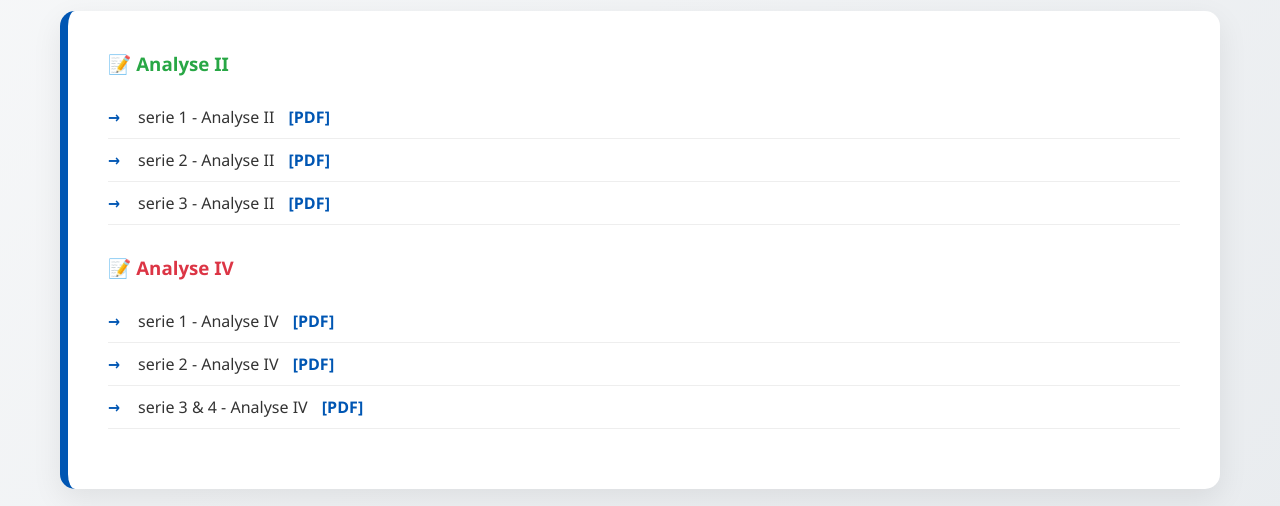
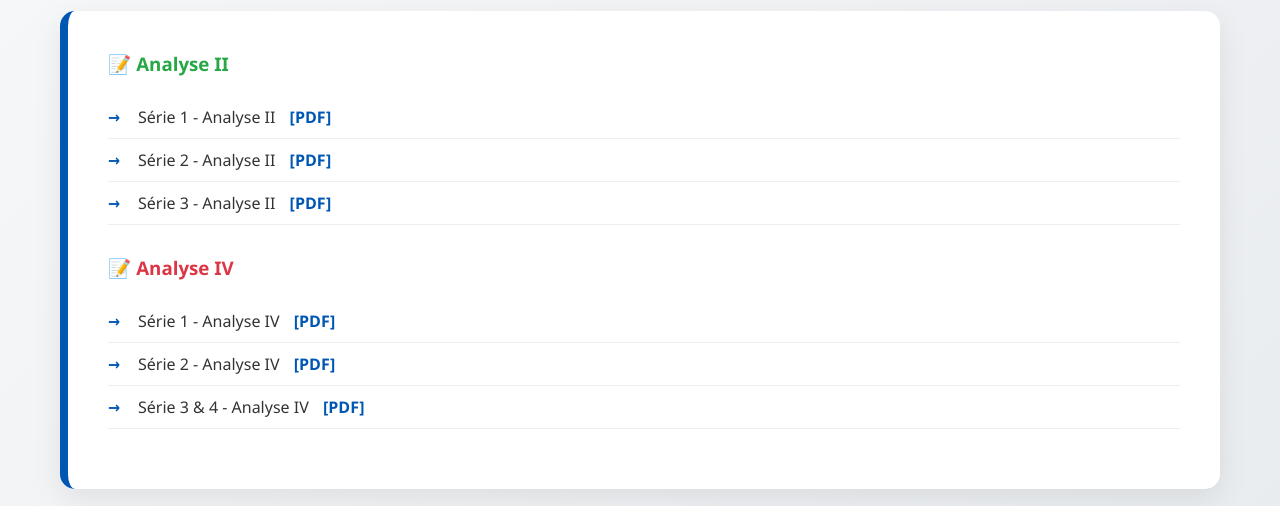
Before and after one commit to mahmoudmath/mahmoudmath.github.io, a Jekyll site: the page td-24-25.html, which Jekyll copies as it is, in a window 1280 px wide. Shown: the part 368-874 px from the top of the page. Built offline with Jekyll 4.4.1, drawn with Linux system fonts in a browser that asks for light colours.

Commit message:
Update td-24-25.html

```diff
--- a/td-24-25.html
+++ b/td-24-25.html
@@ -20,16 +20,16 @@
             <h3 style="color: #28a745; margin-bottom: 15px;">📝 Analyse II</h3>
             <ul class="resource-list">
                 <!-- AJOUT DU CHEMIN assets/pdf/ -->
-                <li>serie 1 - Analyse II <a href="assets/pdf/serie1-analyse2-2024-2025.pdf" target="_blank" style="color:#0056b3; font-weight:bold; margin-left:10px;">[PDF]</a></li>
-                <li>serie 2 - Analyse II <a href="assets/pdf/serie2-analyse2-2024-2025.pdf" target="_blank" style="color:#0056b3; font-weight:bold; margin-left:10px;">[PDF]</a></li>
-                <li>serie 3 - Analyse II <a href="assets/pdf/serie3-analyse2-2024-2025.pdf" target="_blank" style="color:#0056b3; font-weight:bold; margin-left:10px;">[PDF]</a></li>
+                <li>Série 1 - Analyse II <a href="assets/pdf/serie1-analyse2-2024-2025.pdf" target="_blank" style="color:#0056b3; font-weight:bold; margin-left:10px;">[PDF]</a></li>
+                <li>Série 2 - Analyse II <a href="assets/pdf/serie2-analyse2-2024-2025.pdf" target="_blank" style="color:#0056b3; font-weight:bold; margin-left:10px;">[PDF]</a></li>
+                <li>Série 3 - Analyse II <a href="assets/pdf/serie3-analyse2-2024-2025.pdf" target="_blank" style="color:#0056b3; font-weight:bold; margin-left:10px;">[PDF]</a></li>
             </ul>
 
             <h3 style="color: #dc3545; margin-top:30px; margin-bottom: 15px;">📝 Analyse IV</h3>
             <ul class="resource-list">
-                <li>serie 1 - Analyse IV <a href="assets/pdf/serie1-analyse4-2024-2025.pdf" target="_blank" style="color:#0056b3; font-weight:bold; margin-left:10px;">[PDF]</a></li>
-                <li>serie 2 - Analyse IV <a href="assets/pdf/serie2-analyse4-2024-2025.pdf" target="_blank" style="color:#0056b3; font-weight:bold; margin-left:10px;">[PDF]</a></li>
-                <li>serie 3 & 4 - Analyse IV <a href="assets/pdf/serie3-4-analyse4-2024-2025.pdf" target="_blank" style="color:#0056b3; font-weight:bold; margin-left:10px;">[PDF]</a></li>
+                <li>Série 1 - Analyse IV <a href="assets/pdf/serie1-analyse4-2024-2025.pdf" target="_blank" style="color:#0056b3; font-weight:bold; margin-left:10px;">[PDF]</a></li>
+                <li>Série 2 - Analyse IV <a href="assets/pdf/serie2-analyse4-2024-2025.pdf" target="_blank" style="color:#0056b3; font-weight:bold; margin-left:10px;">[PDF]</a></li>
+                <li>Série 3 & 4 - Analyse IV <a href="assets/pdf/serie3-4-analyse4-2024-2025.pdf" target="_blank" style="color:#0056b3; font-weight:bold; margin-left:10px;">[PDF]</a></li>
             </ul>
         </section>
     </div>
```
